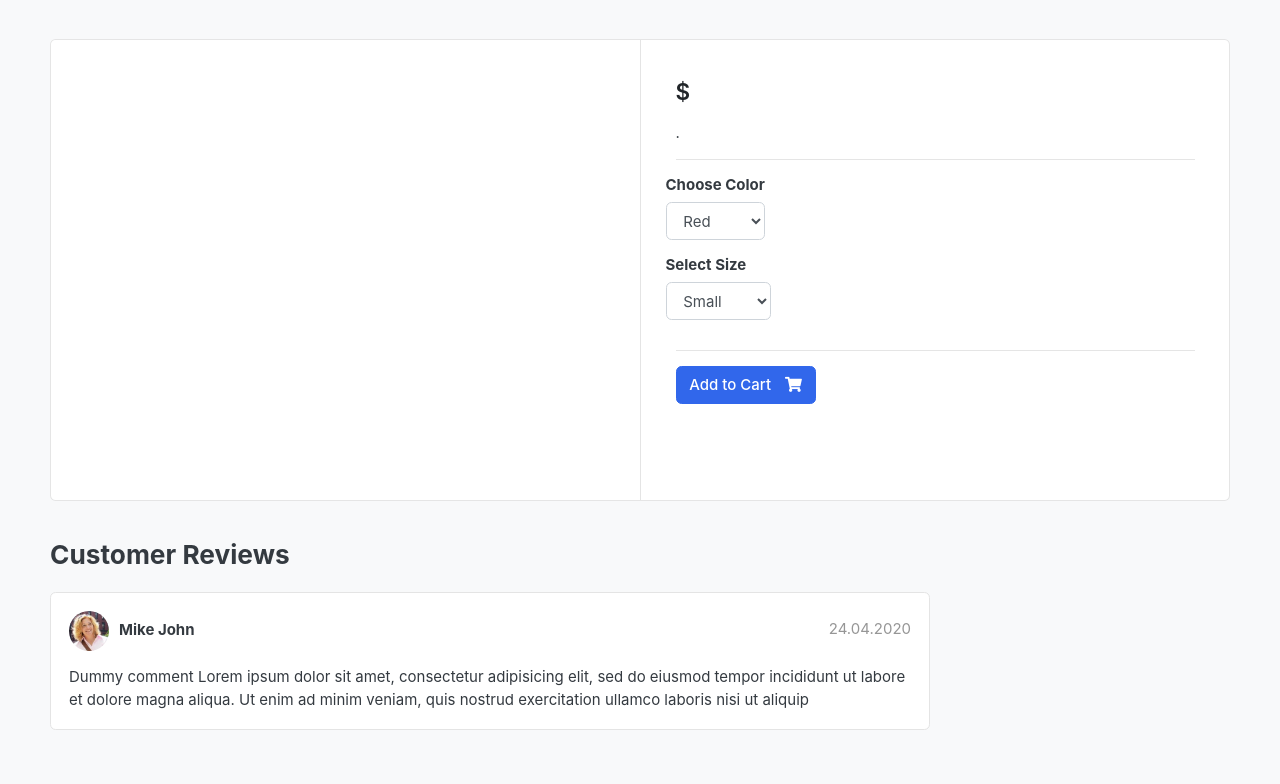
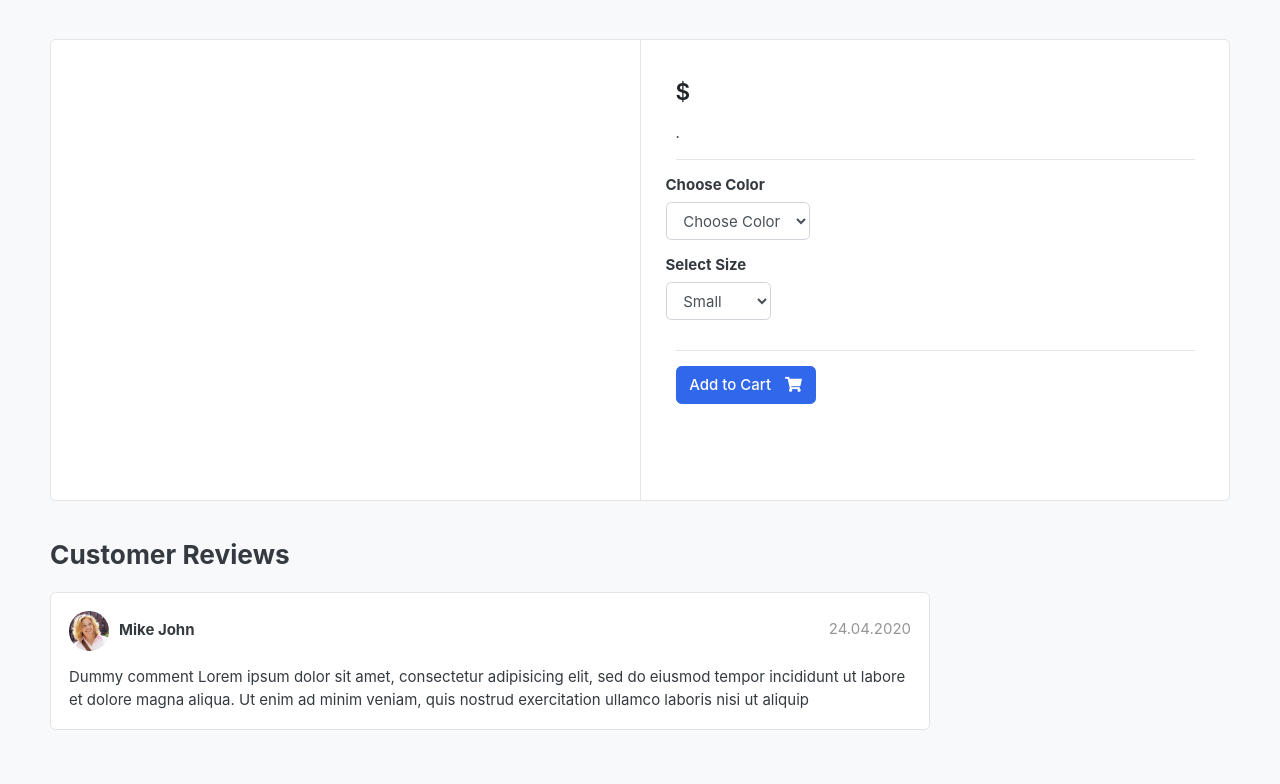
Before and after one commit to Mirzohidpy/django-ecommerce, a Django app: template templates/store/product_detail.html in a window 1280 px wide. Shown: the part 119-903 px from the top of the page. Run offline with Django 4.2, Linux system fonts and the light colour scheme; the template is opened without the code that fills it, so the values that code supplies are empty; some libraries are stand-ins or nearby versions; some web fonts are replaced.

Commit message:
product-detail template updated with variation color

```diff
--- a/store/views.py
+++ b/store/views.py
@@ -53,7 +53,7 @@
         raise e
 
     context = {
-        'single_product': single_product,
+         'single_product': single_product,
         'in_cart': in_cart,
     }
     return render(request, 'store/product_detail.html', context=context)
--- a/templates/store/product_detail.html
+++ b/templates/store/product_detail.html
@@ -31,10 +31,11 @@
                                 <div class="row">
                                     <div class="item-option-select">
                                         <h6>Choose Color</h6>
-                                        <select name="color" class="form-control">
-                                            <option value="red">Red</option>
-                                            <option value="yellow">Blue</option>
-                                            <option value="green">Green</option>
+                                        <select name="color" class="form-control" required>
+                                            <option value="" disabled selected>Choose Color</option>
+                                            {% for color in single_product.variation_set.all %}
+                                                <option value="{{ color.variation_value }}">{{ color.variation_value }}</option>
+                                            {% endfor %}
                                         </select>
                                     </div>
                                 </div> <!-- row.// -->
```
